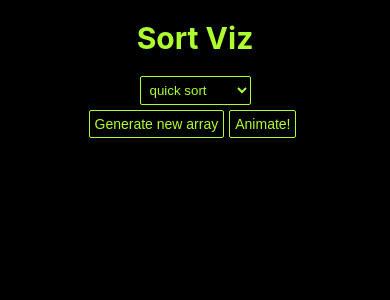
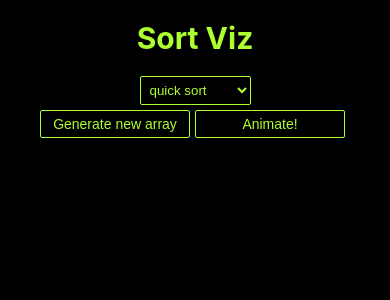
Before and after one commit to snschroeder/sort-visualizer, a React (Create React App) app: page / in a window 390 px wide. Shown: the top 300 px of the page. Built offline with nearby package versions, Linux system fonts and the light colour scheme.

Commit message:
pseudo-responsive resizing added

```diff
--- a/src/Components/Visualizer/Bar/Bar.css
+++ b/src/Components/Visualizer/Bar/Bar.css
@@ -9,7 +9,3 @@ li {
 .selected {
   background: greenyellow;
 }
-
-.cursor {
-  background: blue;
-}
--- a/src/Components/Visualizer/Bar/Bar.jsx
+++ b/src/Components/Visualizer/Bar/Bar.jsx
@@ -3,9 +3,27 @@ import './Bar.css'
 
 export default function Bar(props) {
   const { length, selected, cursor } = props;
+
+  let height = window.innerHeight;
+  let width = window.innerWidth;
+  let hSize = 3;
+  let wSize = 3.5
+
+  if (height <= 900) {
+    hSize = 1;
+  }
+
+  if (width <= 500) {
+    wSize = .75;
+  }
+
+  if (width <= 1200) {
+    wSize = 2;
+  }
+
   const style = {
-    height: '5px',
-    width: `${length * 3.5}px`
+    height: `${hSize}px`,
+    width: `${wSize * length}px`
   }
 
   let type = selected === 'selected' ? 'selected' : '';
--- a/src/Components/Visualizer/Visualizer.css
+++ b/src/Components/Visualizer/Visualizer.css
@@ -1,8 +1,19 @@
-.viz-display {
+.vizDisplay {
+  text-align: center;
+  margin: 0 auto;
+  width: 99vw;
+  height: 90vh;
+}
+
+.button-group {
   text-align: center;
 }
 
 button {
+  width:8%;
+  min-width: 150px;
+  max-width: 200px;
+  margin: 0 auto;
   background: black;
   color: greenyellow;
   border: solid 1px greenyellow;
@@ -15,9 +26,13 @@ button {
 button:hover,
 button:focus {
   font-weight: bold;
-  font-size: 16px;
   border: solid 2px greenyellow;
   cursor: pointer;
   transition: all 0.2s ease;
+}
 
+.display-nums {
+  padding: 0;
+  margin: 0;
+  margin-top: 10px;
 }
--- a/src/Components/Visualizer/Visualizer.jsx
+++ b/src/Components/Visualizer/Visualizer.jsx
@@ -1,32 +1,28 @@
 import React, { useState, useEffect } from 'react';
+import ReactDOM from 'react-dom';
 import Bar from './Bar/Bar';
-import sorts from '../../SortAlgs/sorts';
 import './Visualizer.css'
 
 export default function Visualizer(props) {
 
   const [sortedArr, setSortedArr] = useState([]);
-
   const [randomizedArr, setRandomizedArr] = useState([]);
 
   const [pieceOne, setPieceOne] = useState(-1);
   const [pieceTwo, setPieceTwo] = useState(-1);
 
-  const [sortOrder, setSortOrder] = useState([]);
   const { sortType } = props;
 
   const sort = [];
 
   const genRandomizedArr = (numVals, maxVal) => {
     let random = [];
-    setSortOrder([]);
     sort.length = 0;
     for (let i = 0; i <= numVals; i++) {
       random.push(Math.floor(Math.random() * maxVal) + 1);
     }
     setRandomizedArr(random);
     setSortedArr(random);
-    // sortData();
   }
 
   const sortData = () => {
@@ -72,7 +68,6 @@ export default function Visualizer(props) {
     arr[j] = temp;
     sort.push(i);
     sort.push(j);
-    setSortOrder([...sort]);
   };
 
   const combSort = (arr) => {
@@ -141,7 +136,6 @@ export default function Visualizer(props) {
   }
 
   const animate = () => {
-    console.log(sort);
     sortData();
     let clone = [...randomizedArr];
     for (let i = 0; i < sort.length; i += 2) {
@@ -163,9 +157,12 @@ export default function Visualizer(props) {
 
 
   return (
-    <section className="viz-display">
-      <button type="button" className="randomize-button" onClick={() => genRandomizedArr(150, 500)}>Generate new array</button>
+    <>
+      <section className="button-group">
+        <button type="button" className="randomize-button" onClick={() => genRandomizedArr(200, 500)}>Generate new array</button>
         <button type="button" className="animate" onClick={() => animate()}>Animate!</button>
+      </section>
+      <section className="vizDisplay" id="viz">
         <ul className="display-nums">
           {randomizedArr.map((val, index) => (
             <Bar
@@ -177,5 +174,6 @@ export default function Visualizer(props) {
           }
         </ul>
       </section>
+    </>
   )
 }
--- a/src/SortAlgs/sorts.js
+++ b/src/SortAlgs/sorts.js
@@ -66,13 +66,9 @@ const sorts = {
 
     if (left < len && arr[left] > arr[largest]) {
       largest = left;
-      // sort.push(largest);
-      // sort.push(left);
     }
     if (right < len && arr[right] > arr[largest]) {
       largest = right;
-      // sort.push(largest);
-      // sort.push(right);
     }
     if (largest !== i) {
       [arr[i], arr[largest]] = [arr[largest], arr[i]];
```
Lines whose indentation alone changed are shown as unchanged.
